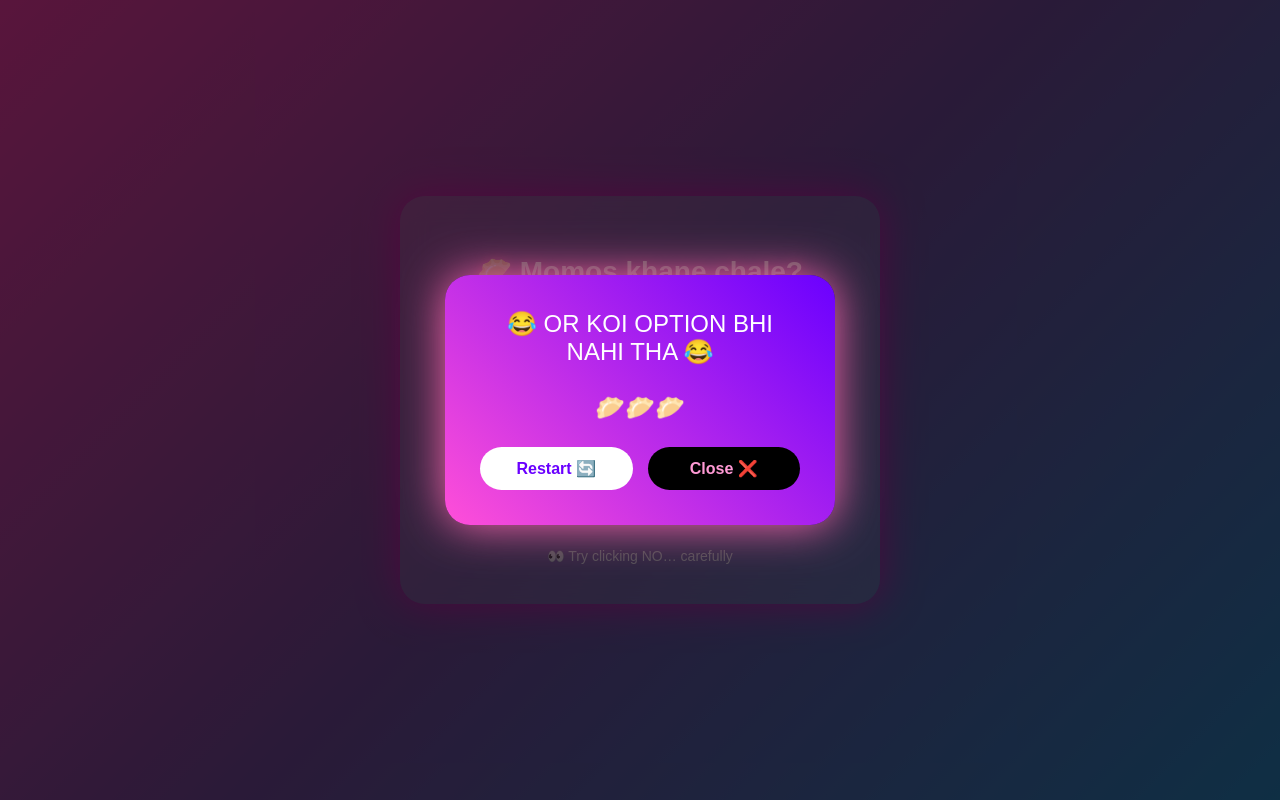
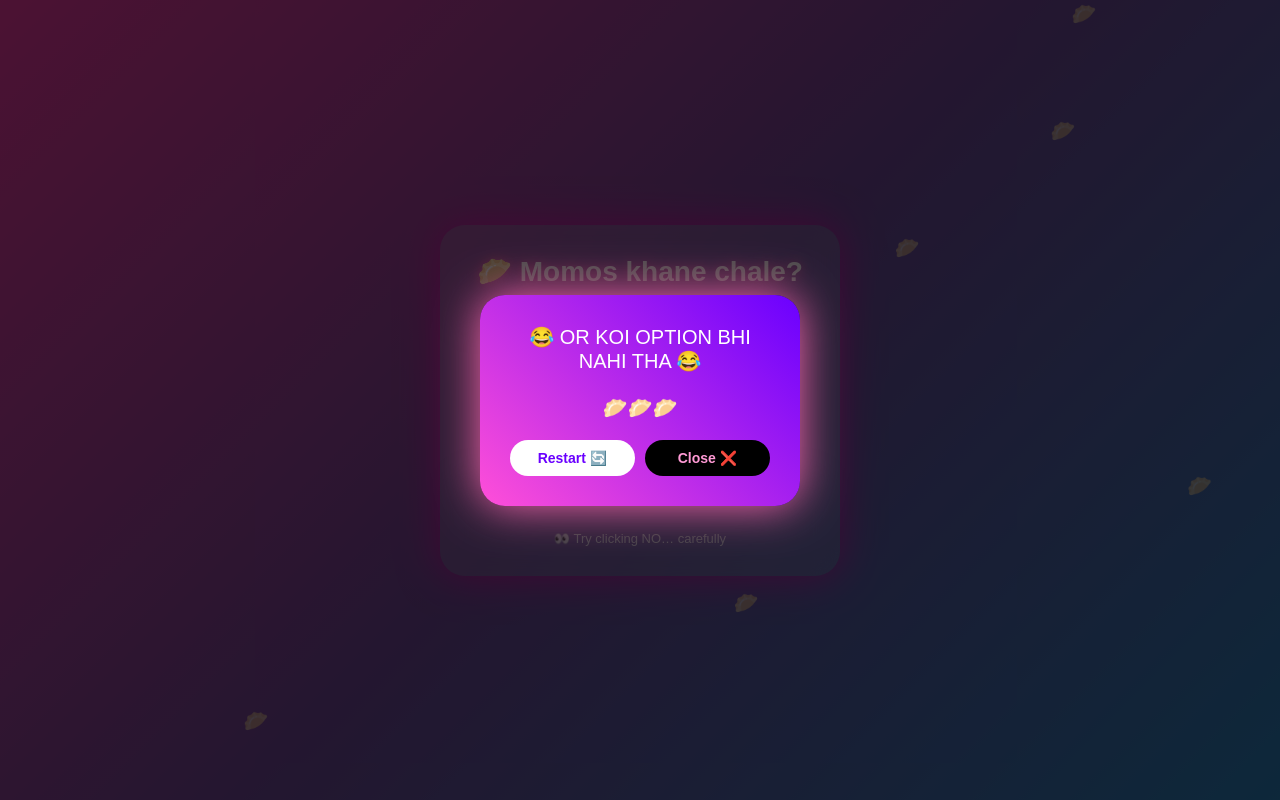
Before and after one commit to kingforace/my-game, a plain HTML site: page index.html in a window 1280 px wide. Both pictures are taken after a click on the button "YES 😋". Drawn offline with Linux system fonts and the light colour scheme.

Commit message:
Add files via upload

```diff
--- a/index.html
+++ b/index.html
@@ -2,13 +2,18 @@
 <html lang="en">
 <head>
 <meta charset="UTF-8">
+<meta name="viewport" content="width=device-width, initial-scale=1.0">
+
 <title>Momos Mission 😈🥟</title>
 
-<link rel="stylesheet" href="style.css">
+<style>
+    * {
+        margin: 0;
+        padding: 0;
+        box-sizing: border-box;
+    }
 
-<style>
     body {
-        margin: 0;
         height: 100vh;
         display: flex;
         justify-content: center;
@@ -20,24 +25,27 @@
     }
 
     .container {
-        width: 400px;
-        padding: 40px;
+        width: 90%;
+        max-width: 400px;
+        padding: 30px;
         text-align: center;
         border-radius: 25px;
         background: rgba(255,255,255,0.12);
         backdrop-filter: blur(12px);
         box-shadow: 0 0 40px rgba(255,0,180,0.7);
+        animation: fadeIn 1s ease;
     }
 
     h1 {
-        margin-bottom: 8px;
-        font-size: 28px;
+        margin-bottom: 10px;
+        font-size: clamp(20px, 5vw, 28px);
         text-shadow: 0 0 12px hotpink;
     }
 
     p {
         opacity: 0.85;
-        margin-bottom: 30px;
+        margin-bottom: 25px;
+        font-size: 14px;
     }
 
     .buttons {
@@ -46,13 +54,13 @@
     }
 
     button {
-        padding: 14px 34px;
+        padding: 12px 28px;
         border-radius: 40px;
         border: none;
-        font-size: 18px;
+        font-size: 16px;
         font-weight: bold;
         cursor: pointer;
-        user-select: none;
+        transition: 0.3s;
     }
 
     #yesBtn {
@@ -64,7 +72,11 @@
     }
 
     #yesBtn:hover {
-        transform: scale(1.08);
+        transform: scale(1.1);
+    }
+
+    #yesBtn:active {
+        transform: scale(0.95);
     }
 
     #noBtn {
@@ -79,8 +91,8 @@
     }
 
     .tease {
-        margin-top: 15px;
-        font-size: 14px;
+        margin-top: 12px;
+        font-size: 13px;
         opacity: 0.8;
     }
 
@@ -88,7 +100,7 @@
     .popup {
         position: fixed;
         inset: 0;
-        background: rgba(0,0,0,0.65);
+        background: rgba(0,0,0,0.7);
         display: none;
         justify-content: center;
         align-items: center;
@@ -97,27 +109,26 @@
 
     .popup-content {
         background: linear-gradient(45deg, #ff4fd8, #6a00ff);
-        padding: 35px;
+        padding: 30px;
         border-radius: 25px;
-        font-size: 24px;
+        font-size: 20px;
         text-align: center;
         box-shadow: 0 0 45px hotpink;
-        animation: pop 0.35s ease;
-        width: 320px;
+        animation: pop 0.4s ease;
+        width: 85%;
+        max-width: 320px;
     }
 
     .popup-buttons {
-        margin-top: 25px;
+        margin-top: 20px;
         display: flex;
-        justify-content: space-between;
-        gap: 15px;
+        gap: 10px;
     }
 
     .popup-buttons button {
         flex: 1;
-        padding: 12px;
-        font-size: 16px;
-        border-radius: 30px;
+        padding: 10px;
+        font-size: 14px;
     }
 
     .restart {
@@ -130,9 +141,15 @@
         color: #ff9ad5;
     }
 
+    /* Animations */
     @keyframes pop {
         from { transform: scale(0.6); opacity: 0; }
         to { transform: scale(1); opacity: 1; }
+    }
+
+    @keyframes fadeIn {
+        from { opacity: 0; transform: translateY(20px); }
+        to { opacity: 1; transform: translateY(0); }
     }
 
     .emoji {
@@ -145,6 +162,21 @@
         from { transform: translateY(0); opacity: 1; }
         to { transform: translateY(-140px); opacity: 0; }
     }
+
+    /* Floating background bubbles */
+    .bubble {
+        position: absolute;
+        bottom: -50px;
+        font-size: 20px;
+        animation: rise 6s linear infinite;
+        opacity: 0.6;
+    }
+
+    @keyframes rise {
+        from { transform: translateY(0); }
+        to { transform: translateY(-110vh); }
+    }
+
 </style>
 </head>
 
@@ -183,38 +215,19 @@
 
     const initialNoPos = { left: "50%", top: "70%" };
 
-    function getSafePosition() {
+    function moveNoButton() {
         const maxX = container.clientWidth - noBtn.offsetWidth;
         const maxY = container.clientHeight - noBtn.offsetHeight;
 
-        const yesRect = yesBtn.getBoundingClientRect();
-        const containerRect = container.getBoundingClientRect();
+        const x = Math.random() * maxX;
+        const y = Math.random() * maxY;
 
-        let x, y, safe = false;
-
-        while (!safe) {
-            x = Math.random() * maxX;
-            y = Math.random() * maxY;
-
-            const noRect = {
-                left: containerRect.left + x,
-                right: containerRect.left + x + noBtn.offsetWidth,
-                top: containerRect.top + y,
-                bottom: containerRect.top + y + noBtn.offsetHeight
-            };
-
-            const buffer = 25;
-
-            safe =
-                noRect.right < yesRect.left - buffer ||
-                noRect.left > yesRect.right + buffer ||
-                noRect.bottom < yesRect.top - buffer ||
-                noRect.top > yesRect.bottom + buffer;
-        }
-
-        return { x, y };
+        noBtn.style.left = x + "px";
+        noBtn.style.top = y + "px";
+        noBtn.style.transform = "none";
     }
 
+    // Mouse (desktop)
     document.addEventListener("mousemove", (e) => {
         if (popup.style.display === "flex") return;
 
@@ -223,23 +236,24 @@
         const dy = e.clientY - (rect.top + rect.height / 2);
         const distance = Math.sqrt(dx * dx + dy * dy);
 
-        if (distance < 90) {
-            const pos = getSafePosition();
-            noBtn.style.left = pos.x + "px";
-            noBtn.style.top = pos.y + "px";
-            noBtn.style.transform = "none";
-        }
+        if (distance < 90) moveNoButton();
+    });
+
+    // Touch (mobile) 🔥
+    noBtn.addEventListener("touchstart", (e) => {
+        e.preventDefault();
+        moveNoButton();
     });
 
     yesBtn.addEventListener("click", () => {
         popup.style.display = "flex";
 
-        for (let i = 0; i < 18; i++) {
+        for (let i = 0; i < 20; i++) {
             const e = document.createElement("div");
             e.className = "emoji";
             e.textContent = "🥟";
             e.style.left = Math.random() * window.innerWidth + "px";
-            e.style.top = "75%";
+            e.style.top = "80%";
             document.body.appendChild(e);
             setTimeout(() => e.remove(), 2000);
         }
@@ -252,10 +266,21 @@
         noBtn.style.transform = "translate(-50%, -50%)";
     }
 
-    restartBtn.addEventListener("click", resetGame);
-    closeBtn.addEventListener("click", resetGame);
+    restartBtn.onclick = resetGame;
+    closeBtn.onclick = resetGame;
+
+    // Background bubbles animation ✨
+    setInterval(() => {
+        const b = document.createElement("div");
+        b.className = "bubble";
+        b.textContent = "🥟";
+        b.style.left = Math.random() * window.innerWidth + "px";
+        document.body.appendChild(b);
+
+        setTimeout(() => b.remove(), 6000);
+    }, 800);
+
 </script>
 
-<script src="script.js"></script>
 </body>
 </html>
```
